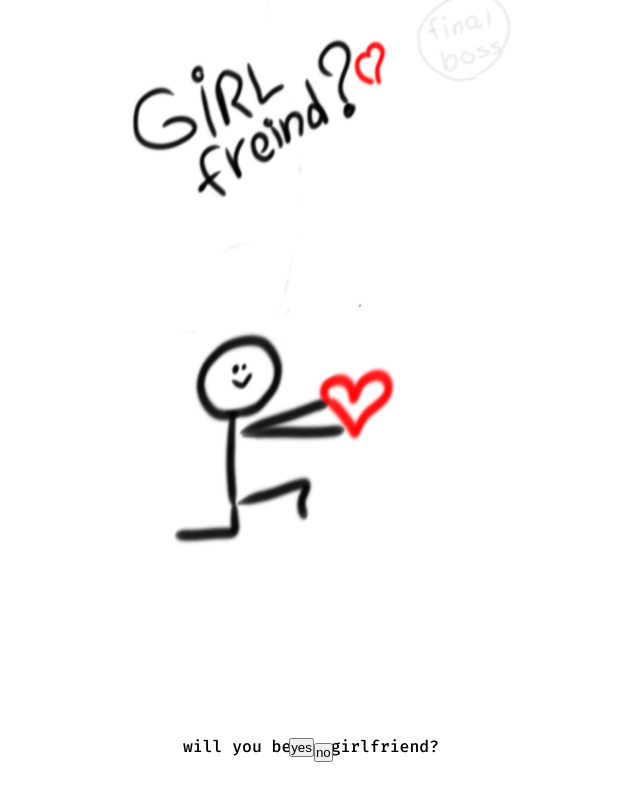
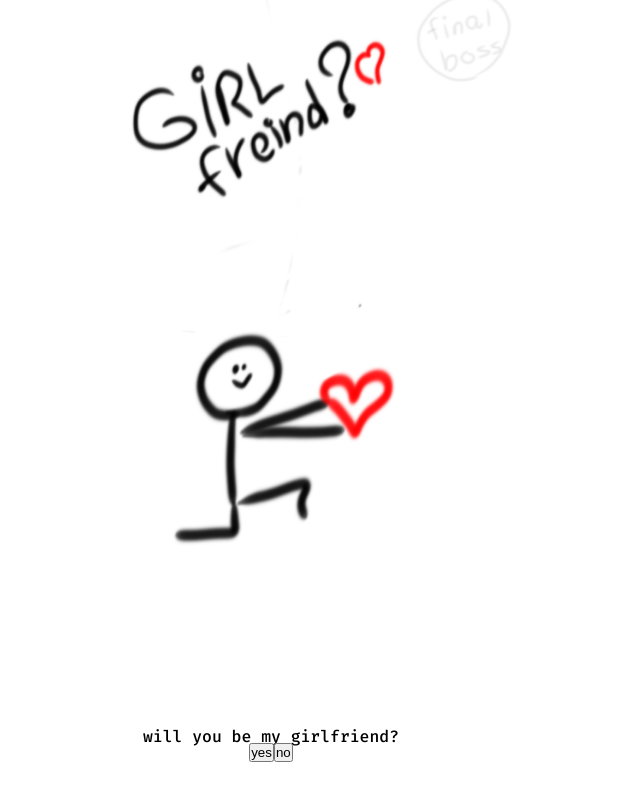
Before and after one commit to kawazaaki/Mine, a plain HTML site: page index.html in a window 1280 px wide. Shown: the part 2548-3348 px from the top of the page, without its empty margins (349-989 px from the left). Drawn offline with Linux system fonts and the light colour scheme.

Commit message:
Update index.html

```diff
--- a/index.html
+++ b/index.html
@@ -42,12 +42,10 @@
   flex-direction: column;
   justify-content: center;
   align-items: center;
-      left:20px;
+      right:20px;
 }
 
-.bt1 {
-  margin-bottom: 10px;
-}
+
 
 
     #button {
@@ -58,7 +56,7 @@
     }
 
     p {
-      margin-bottom: 10px;
+      margin-bottom: 30px;
     }
 
 
```
